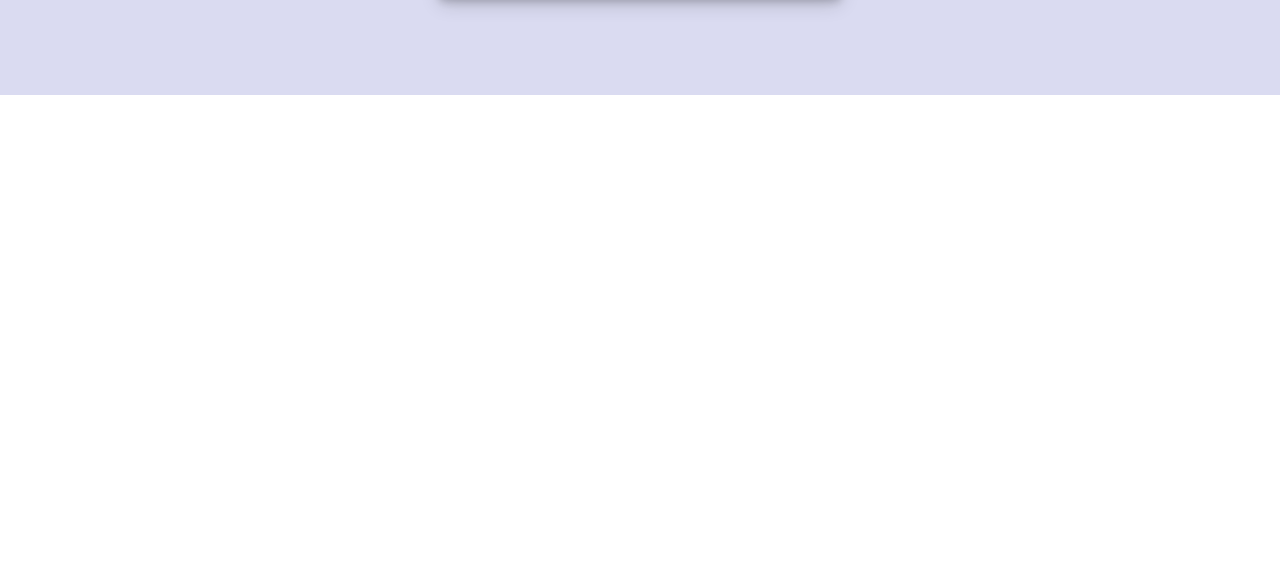
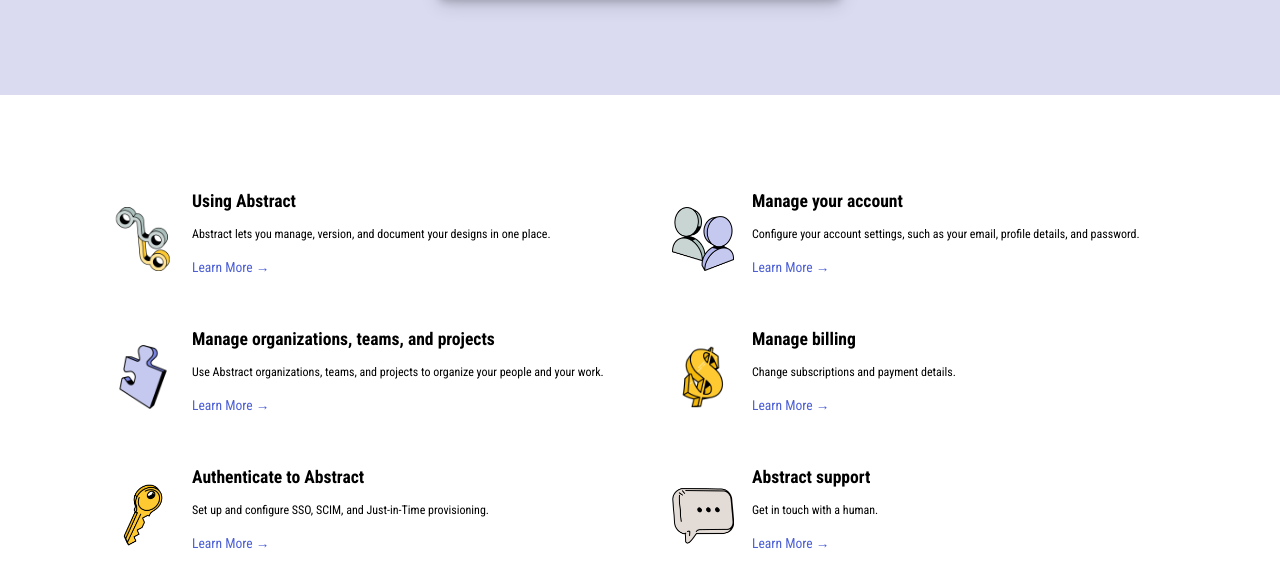
Before and after one commit to negarraeisi/Abstract_Practice, a plain HTML site: page index.html in a window 1280 px wide. Shown: the part 224-812 px from the top of the page. Drawn offline with Linux system fonts and the light colour scheme.

Commit message:
added another div in body

```diff
--- a/index.css
+++ b/index.css
@@ -135,3 +135,65 @@ form:focus-within {
     cursor: pointer;
     font-size: 1.5rem;
 }
+
+#secondDiv{
+    display: flex;
+    flex-wrap: wrap;
+    gap: 10px;
+    padding: 2rem;
+    margin: 3rem ;
+}
+
+.row {
+    display: flex;
+    flex-direction: row;
+    flex-wrap: wrap;
+    width: 100%;
+}
+
+.column {
+    display: flex;
+    flex-direction: column;
+    flex-basis: 100%;
+    flex: 1;
+}
+
+.card{
+    display: flex;
+    margin: 1rem;
+}
+
+.cardImg{
+    display: flex;
+    flex-direction: column;
+    height: 4rem;
+    width: 4rem;
+    margin: 1rem;
+}
+
+.cardText{
+    display: flex;
+    flex-direction: column;
+    margin: 1rem;
+}
+.card a{
+    color: #4C5FD5;
+    margin-top: 1.5rem;
+    font-size: 0.85rem;
+    text-decoration: none;
+}
+
+.card a:hover{
+    text-decoration: underline;
+}
+
+.card p{
+    font-size: 0.75rem;
+    padding-bottom: 1rem;
+}
+
+.card h5{
+    font-size: 1.1rem;
+    padding-bottom: 1rem;
+    font-weight: bold;
+}
--- a/index.html
+++ b/index.html
@@ -28,7 +28,74 @@
                 <button id="searchBtn">&#8594;</button>
             </form>
         </div>
-
+        <section id="secondDiv">
+            <div class="row">
+                <div class="column">
+                    <div class="card">
+                        <img class="cardImg" src="media/aed6500f4da41c641f3de5d96247eb6654e9c386.png">
+                        <div class="cardtext">
+                            <h5>Using Abstract</h5>
+                            <p>Abstract lets you manage, version, and document your designs in one place.</p>
+                            <a href="#">Learn More &#8594;</a>
+                        </div>
+                    </div>
+                </div>
+                <div class="column">
+                    <div class="card">
+                        <img class="cardImg" src="media/91588b3d042df901d9b941ccbb57af4f151401c7.png">
+                        <div class="cardtext">
+                            <h5>Manage your account</h5>
+                            <p>Configure your account settings, such as your email, profile details, and password.</p>
+                            <a href="#">Learn More &#8594;</a>
+                        </div>
+                    </div>
+                </div>
+            </div>
+            <div class="row">
+                <div class="column">
+                    <div class="card">
+                        <img class="cardImg" src="media/50d0db451c0e1e66e1caddd142986fcf6792ca05.png">
+                        <div class="cardtext">
+                            <h5>Manage organizations, teams, and projects</h5>
+                            <p>Use Abstract organizations, teams, and projects to organize your people and your work.</p>
+                            <a href="#">Learn More &#8594;</a>
+                        </div>
+                    </div>
+                </div>
+                <div class="column">
+                    <div class="card">
+                        <img class="cardImg" src="media/3e82d0126e97d7b7c60a611d4e11b3c278d33743.png">
+                        <div class="cardtext">
+                            <h5>Manage billing</h5>
+                            <p>Change subscriptions and payment details.</p>
+                            <a href="#">Learn More &#8594;</a>
+                        </div>
+                    </div>
+                </div>
+            </div>
+            <div class="row">
+                <div class="column">
+                    <div class="card">
+                        <img class="cardImg" src="media/7712592465ef5c7bf18f1c7cb16e19ab44eb81e3.png">
+                        <div class="cardtext">
+                            <h5>Authenticate to Abstract</h5>
+                            <p>Set up and configure SSO, SCIM, and Just-in-Time provisioning.</p>
+                            <a href="#">Learn More &#8594;</a>
+                        </div>
+                    </div>
+                </div>
+                <div class="column">
+                    <div class="card">
+                        <img class="cardImg" src="media/dcc25d18e224d12621d74e545cc8bdd1b5685ca8.png">
+                        <div class="cardtext">
+                            <h5>Abstract support</h5>
+                            <p>Get in touch with a human.</p>
+                            <a href="#">Learn More &#8594;</a>
+                        </div>
+                    </div>
+                </div>
+            </div>
+        </section>
     </main>
     <footer>
 
```
Also changed, not shown: media/3e82d0126e97d7b7c60a611d4e11b3c278d33743.png (added), media/50d0db451c0e1e66e1caddd142986fcf6792ca05.png (added), media/7712592465ef5c7bf18f1c7cb16e19ab44eb81e3.png (added), media/91588b3d042df901d9b941ccbb57af4f151401c7.png (added), media/aed6500f4da41c641f3de5d96247eb6654e9c386.png (added), media/dcc25d18e224d12621d74e545cc8bdd1b5685ca8.png (added).
